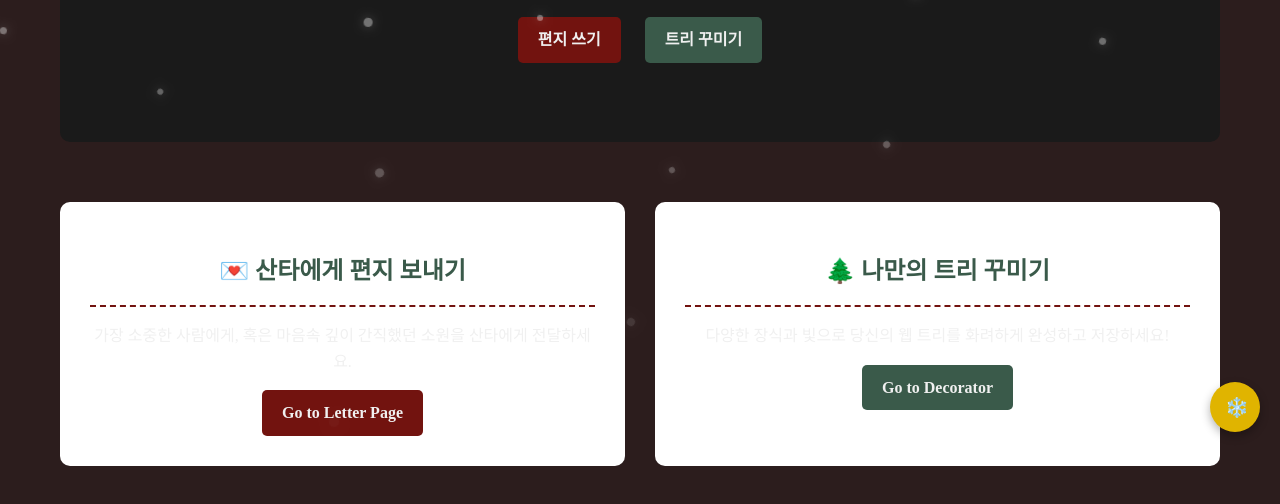
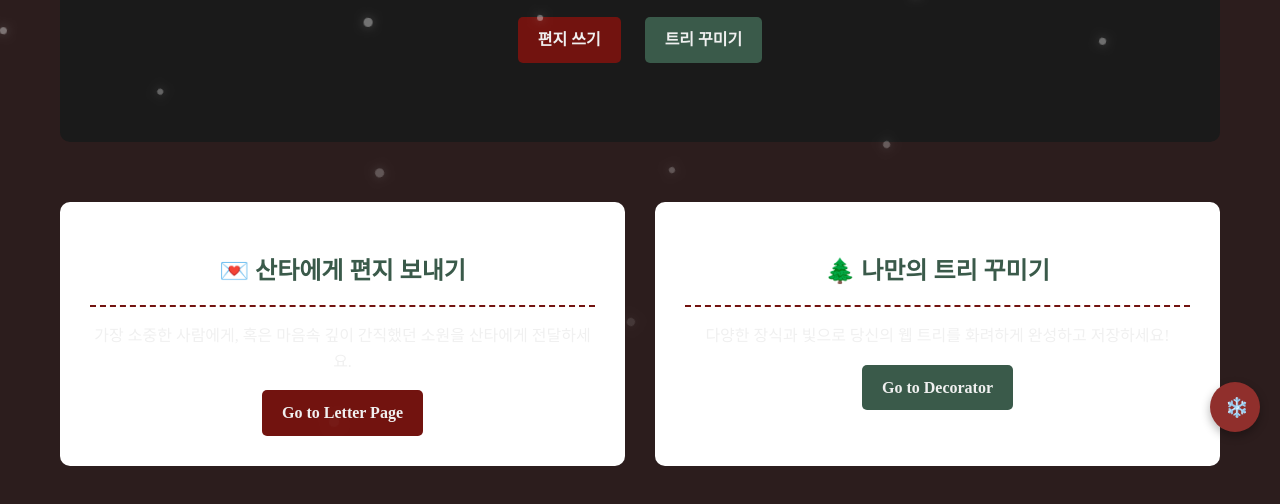
Before and after one commit to gongo1795/christmas_team, a plain HTML site: page index.html in a window 1280 px wide. In both pictures the pointer is over the button "❄️". Shown: the part 348-852 px from the top of the page. Drawn offline with Linux system fonts and the light colour scheme; a web font is replaced by a local one.

Commit message:
버튼색수정

```diff
--- a/css/style.css
+++ b/css/style.css
@@ -183,5 +183,5 @@ body {
 }
 
 #snow-toggle:hover {
-    background-color: #e0b400;
+    background-color: #902f2c;
 }
```
